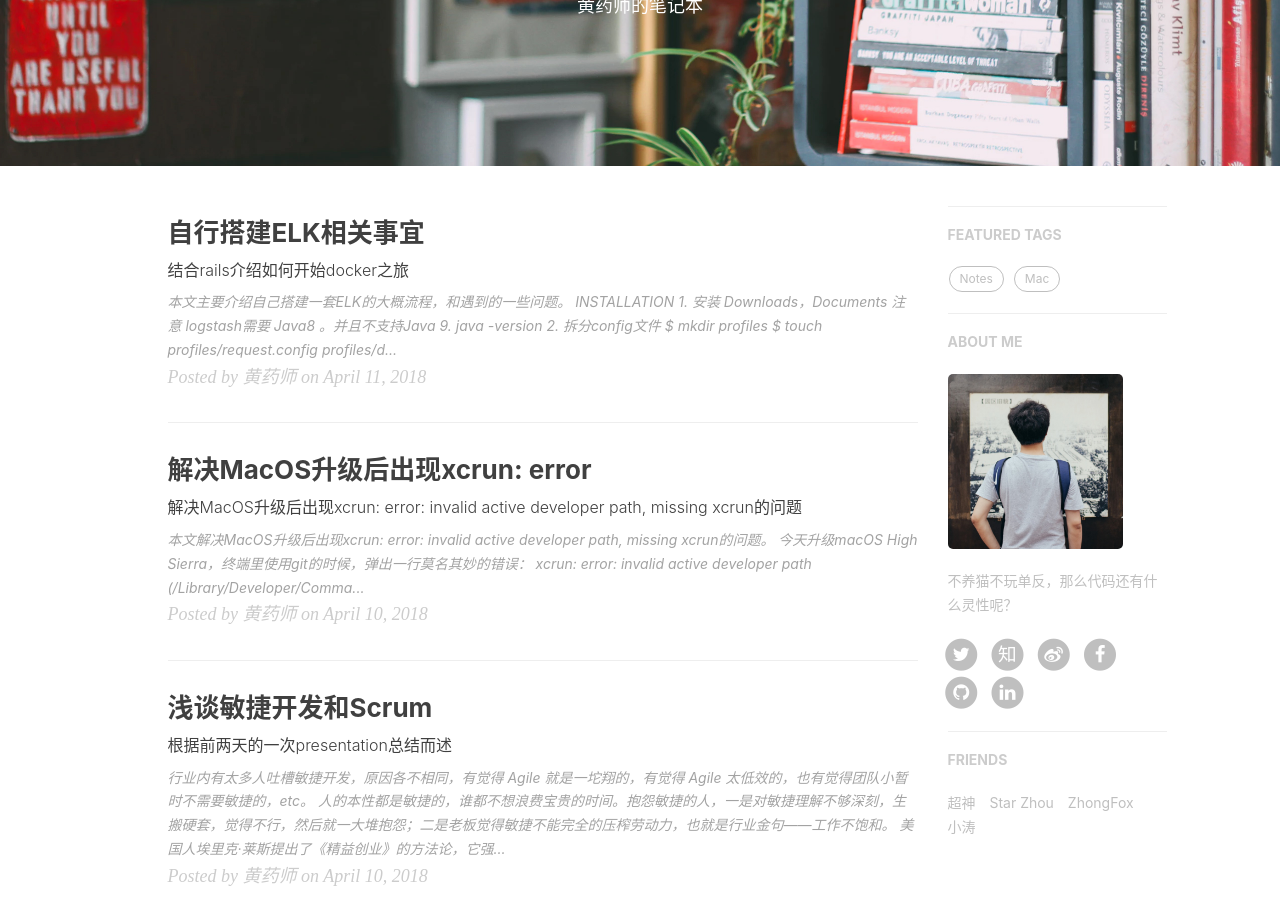
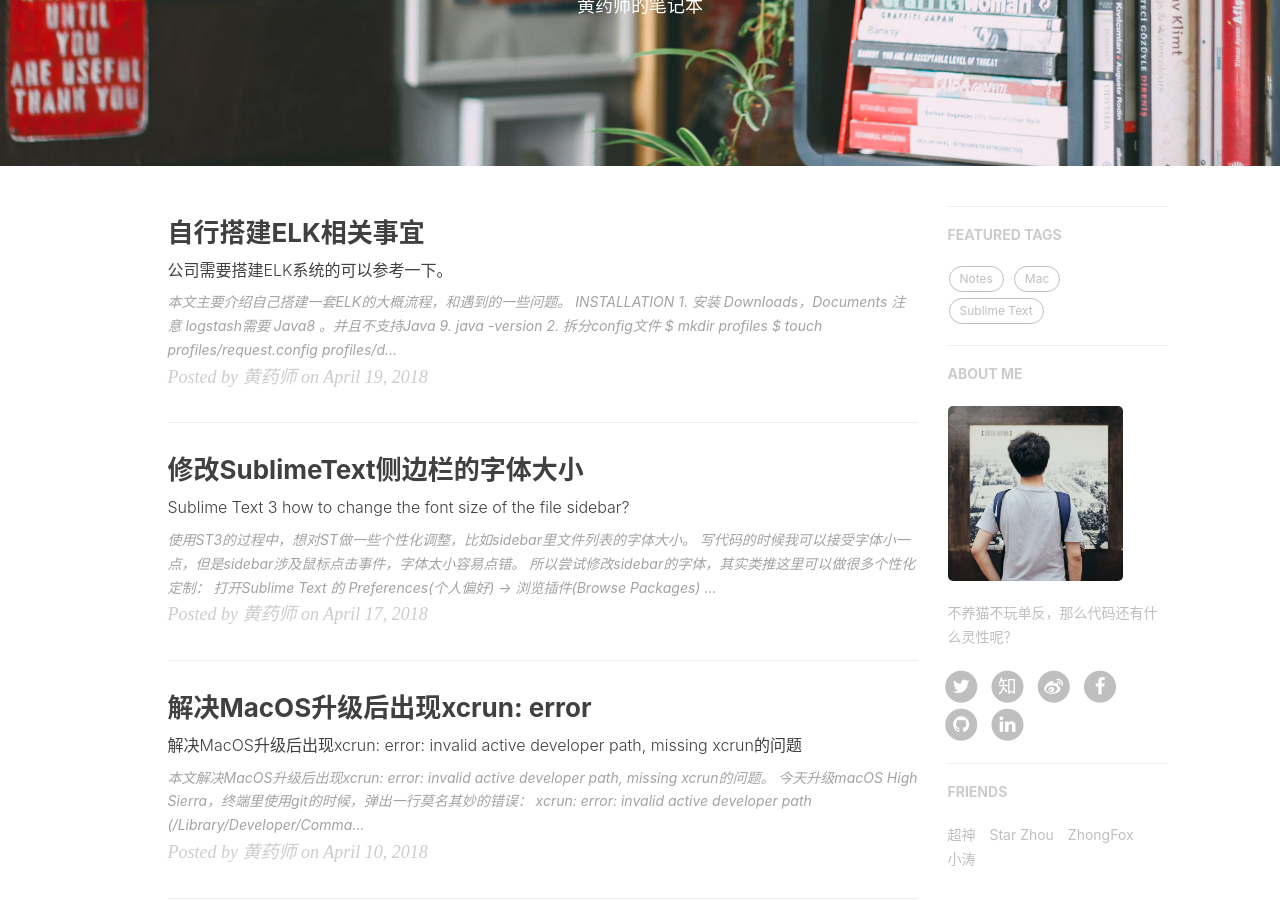
Before and after one commit to oiahoon/oiahoon.github.io, a Jekyll site: the page built from index.html, in a window 1280 px wide and 900 px high, scrolled down 340 px. Built offline with Jekyll 4.4.1, drawn with Linux system fonts in a browser that asks for light colours; nearby versions of some CDN libraries; the list of posts is cut into pages by our own code; comment, search, counter and statistics services are not loaded.

Commit message:
how to change the font size of the file sidebar

````diff
--- /dev/null
+++ b/_posts/2018-04-17-how-to-change-the-sidebar-size-of-sublime-text.md
@@ -0,0 +1,63 @@
+---
+layout:     post
+title:      "修改SublimeText侧边栏的字体大小"
+subtitle:   "Sublime Text 3 how to change the font size of the file sidebar?"
+author:     "黄药师"
+date: 2018-04-17
+tags:
+    - Notes
+    - Sublime Text
+    - Mac
+---
+
+使用ST3的过程中，想对ST做一些个性化调整，比如sidebar里文件列表的字体大小。
+
+---
+
+写代码的时候我可以接受字体小一点，但是sidebar涉及鼠标点击事件，字体太小容易点错。
+所以尝试修改sidebar的字体，其实类推这里可以做很多个性化定制：
+
+1. 打开Sublime Text 的 **Preferences(个人偏好)** -> **浏览插件(Browse Packages)**
+![Browse Packages](https://ws3.sinaimg.cn/large/006tKfTcgy1fqhbg3sbt4j30qq0iyn39.jpg)
+2. 打开 `User` 目录
+3. 创建一个新文件 `Default.sublime-theme`， 如果你没有使用默认主题而是自己的主题的话，比如我是 **itg.flat.dark.sublime-theme** 那文件名就是 `itg.flat.dark.sublime-theme`， 写入
+```
+[
+    {
+        "class": "sidebar_label",
+        "color": [0, 0, 0],
+        "font.bold": false,
+        "font.size": 12
+    }
+]
+```
+实测你可以去掉 color 那一行，或者自己修改成自己喜欢的颜色。
+保存及时生效，如果没生效肯定是文件名错了。
+![](https://ws3.sinaimg.cn/large/006tKfTcgy1fqhbnibm3tj31760xegqy.jpg)
+
+还有很多参数可以配置，可以参考一下：[Default.sublime-theme](https://gist.github.com/oiahoon/6b6a0a715ccb8f0f9c40ef9e6fb9d6db)
+我只列出一部分：
+```
+[
+    {
+        "class": "label_control",
+        "color": [255, 255, 255],
+        "shadow_color": [24, 24, 24],
+        "shadow_offset": [0, -1]
+    },
+    {
+        "class": "button_control",
+        "content_margin": [6, 5, 6, 6],
+        "min_size": [75, 0],
+        "layer0.texture": "Theme - Default/full_button.png",
+        "layer0.opacity": 1.0,
+        "layer0.inner_margin": [6, 6],
+        "layer1.texture": "Theme - Default/full_button_indented.png",
+        "layer1.opacity": 0.0,
+        "layer1.inner_margin": [6, 6],
+        "layer2.texture": "Theme - Default/blue_highlight.png",
+        "layer2.opacity": { "target": 0.0, "speed": 1.33, "interpolation": "smoothstep" },
+        "layer2.inner_margin": [6, 6]
+    }
+]
+```
--- a/_posts/2018-04-19-set-up-your-own-elk.md
+++ b/_posts/2018-04-19-set-up-your-own-elk.md
@@ -1,9 +1,9 @@
 ---
 layout:     post
 title:      "自行搭建ELK相关事宜"
-subtitle:   "结合rails介绍如何开始docker之旅"
+subtitle:   "公司需要搭建ELK系统的可以参考一下。"
 author:     "黄药师"
-date:   2018-04-11
+date:   2018-04-19
 tags:
     - Notes
     - ELK
````
